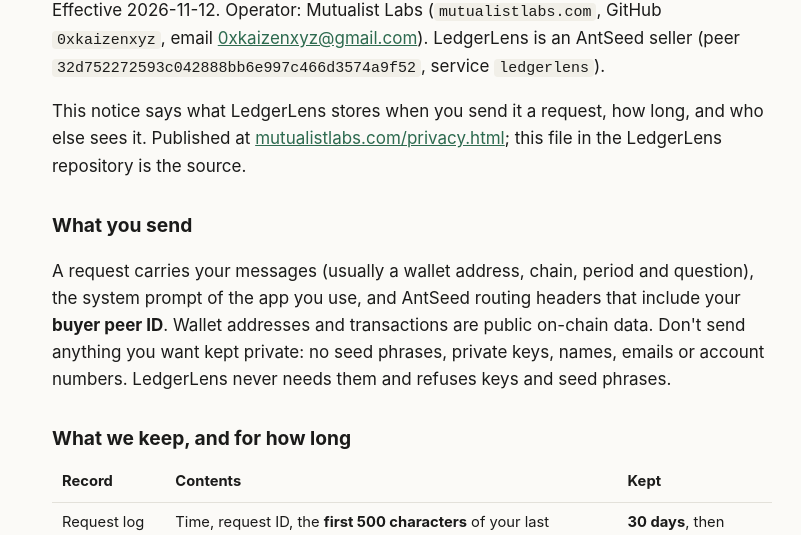
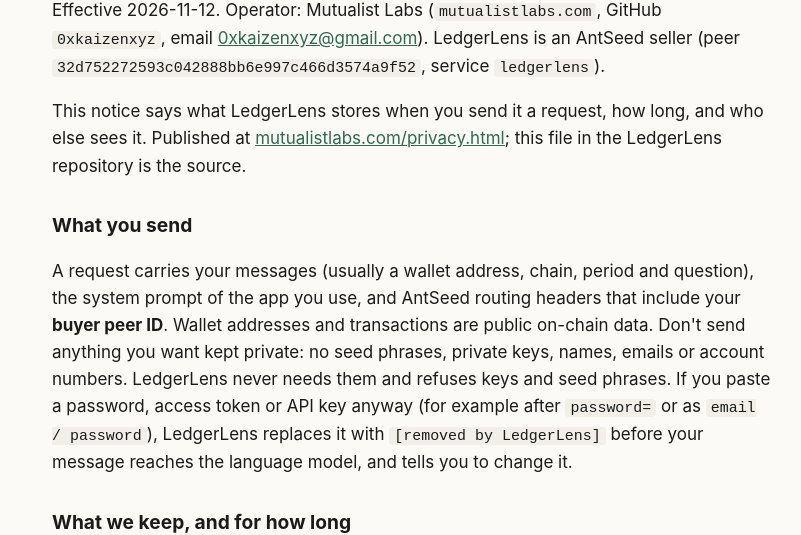
Before and after one commit to 0xkaizenxyz/mutualistlabs-site, a plain HTML site: page privacy.html in a window 1280 px wide. Shown: the part 148-683 px from the top of the page, without its empty margins (228-1029 px from the left). Drawn offline with Linux system fonts and the light colour scheme.

Commit message:
Privacy: pasted passwords and tokens removed before the model

```diff
--- a/privacy.html
+++ b/privacy.html
@@ -137,7 +137,7 @@
 <p>Effective 2026-11-12. Operator: Mutualist Labs (<code>mutualistlabs.com</code>, GitHub <code>0xkaizenxyz</code>, email <a href="mailto:0xkaizenxyz@gmail.com">0xkaizenxyz@gmail.com</a>). LedgerLens is an AntSeed seller (peer <code>32d752272593c042888bb6e997c466d3574a9f52</code>, service <code>ledgerlens</code>).</p>
 <p>This notice says what LedgerLens stores when you send it a request, how long, and who else sees it. Published at <a href="/privacy.html">mutualistlabs.com/privacy.html</a>; this file in the LedgerLens repository is the source.</p>
 <h2>What you send</h2>
-<p>A request carries your messages (usually a wallet address, chain, period and question), the system prompt of the app you use, and AntSeed routing headers that include your <strong>buyer peer ID</strong>. Wallet addresses and transactions are public on-chain data. Don't send anything you want kept private: no seed phrases, private keys, names, emails or account numbers. LedgerLens never needs them and refuses keys and seed phrases.</p>
+<p>A request carries your messages (usually a wallet address, chain, period and question), the system prompt of the app you use, and AntSeed routing headers that include your <strong>buyer peer ID</strong>. Wallet addresses and transactions are public on-chain data. Don't send anything you want kept private: no seed phrases, private keys, names, emails or account numbers. LedgerLens never needs them and refuses keys and seed phrases. If you paste a password, access token or API key anyway (for example after <code>password=</code> or as <code>email / password</code>), LedgerLens replaces it with <code>[removed by LedgerLens]</code> before your message reaches the language model, and tells you to change it.</p>
 <h2>What we keep, and for how long</h2>
 <div class="tbl"><table>
 <thead><tr><th>Record</th><th>Contents</th><th>Kept</th></tr></thead><tbody>
```
